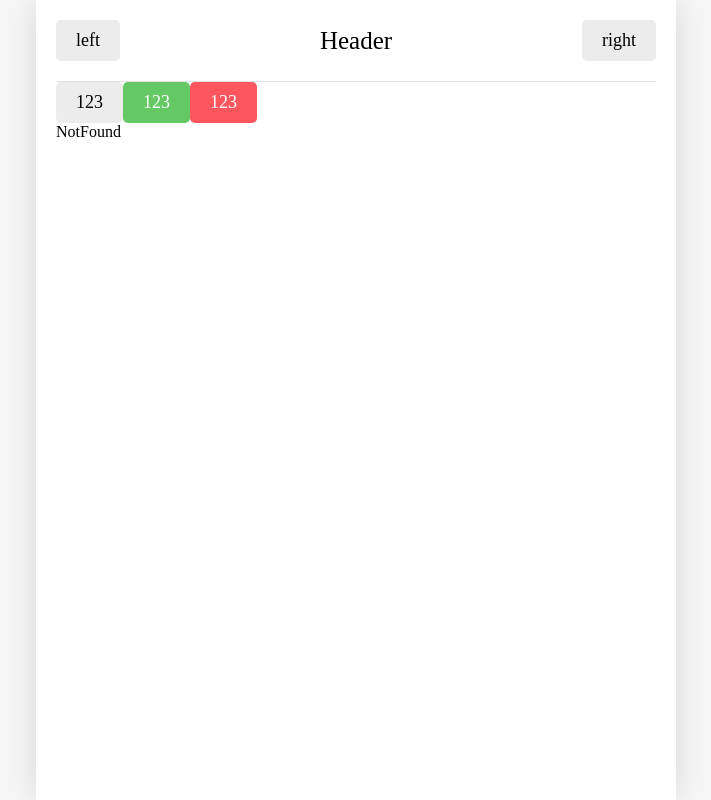
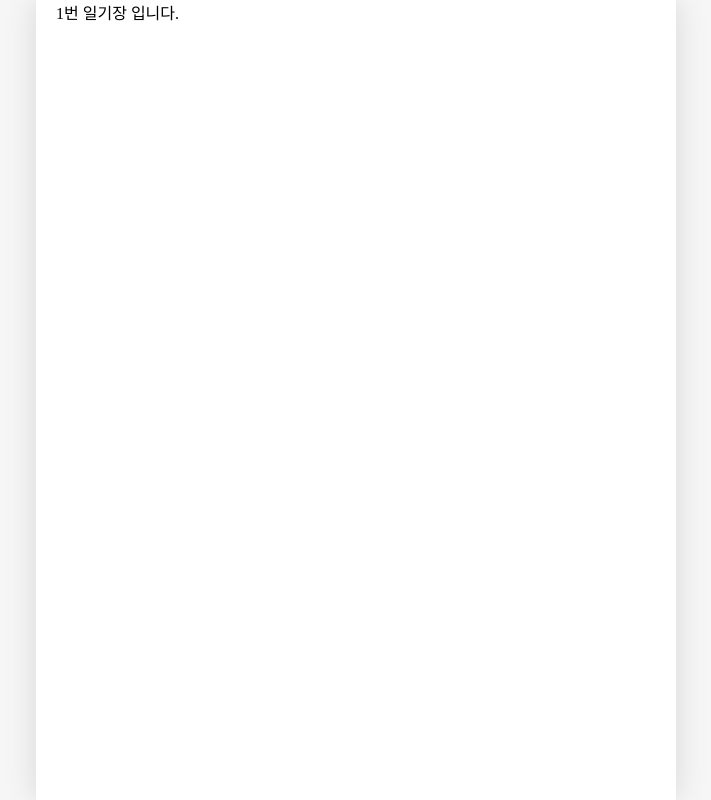
Before and after one commit to p990805/practiceReact, a React (Vite) app in the folder section12/emotion-diary/: page /edit/1 in a window 1280 px wide. Shown: the whole page, without its empty margins (284-995 px from the left). Built offline with nearby package versions, Linux system fonts and the light colour scheme; a web font is replaced by a local one.

Commit message:
[주찬] Feat: edit 페이지 생성/ 예시 mockData 생성 01.18

```diff
--- a/section12/emotion-diary/src/App.jsx
+++ b/section12/emotion-diary/src/App.jsx
@@ -3,56 +3,41 @@ import Home from "./pages/Home"
 import Diary from "./pages/Diary"
 import New from "./pages/New"
 import NotFound from "./pages/NotFound"
+import Edit from './pages/Edit'
 
-import Button from "./components/Button"
-import Header from "./components/Header"
+import { useReducer } from 'react'
 
-import {Routes, Route, Link, useNavigate } from "react-router-dom"
+import {Routes, Route } from "react-router-dom"
 
-import { getEmotionImage } from "./util/get-emotion-image";
-// 1. "/" : 모든 일기를 조회하는 Home 페이지
-// 2. "/new" : 새로운 일기를 작성하는 Nwe 페이지
-// 3. "/diary" : 일기를 상세히 조회하는 Diary 페이지
+
+const mockData = [
+  {
+    id: 1,
+    createdDate: new Date().getTime(),
+    emotionId : 1,
+    content : "1번 일기 내용",
+  },
+  {
+    id: 2,
+    createdDate: new Date().getTime(),
+    emotionId : 2,
+    content : "2번 일기 내용",
+  }
+]
+function reducer(state, action){
+  return state;
+}
 
 function App() {
-  const nav =useNavigate();
-
-  const onClickbutton =() =>{
-    nav("/new");
-  }
+  const [data,dispatch] = useReducer(reducer,mockData);
 
   return (
     <>
-    <Header title ={"Header"}
-      leftChild={<Button text={"left"} />}
-      rightChild={<Button text={"right"} />}
-
-    />
-
-
-    <Button text={"123"}
-
-    onClick={()=>{
-      console.log("123번 버튼 클릭!")
-    }}/>
-
-    <Button text={"123"}
-    type={"POSITIVE"}
-    onClick={()=>{
-      console.log("123번 버튼 클릭!")
-    }}/>
-
-    <Button text={"123"}
-    type={"NEGATIVE"}
-    onClick={()=>{
-      console.log("123번 버튼 클릭!")
-    }}/>
-
-
     <Routes>
       <Route path="/" element={<Home />} />
       <Route path="/diary/:id" element={<Diary />} />
       <Route path="/new" element={<New />} />
+      <Route path="/edit/:id" element={<Edit />} />
       <Route path="*" element={<NotFound />} />
     </Routes>
     </>
--- /dev/null
+++ b/section12/emotion-diary/src/pages/Edit.jsx
@@ -0,0 +1,9 @@
+import { useParams } from "react-router-dom";
+
+const Edit = () => {
+    const params = useParams();
+
+    return <div>{params.id}번 일기장 입니다.</div>
+};
+
+export default Edit;
```
